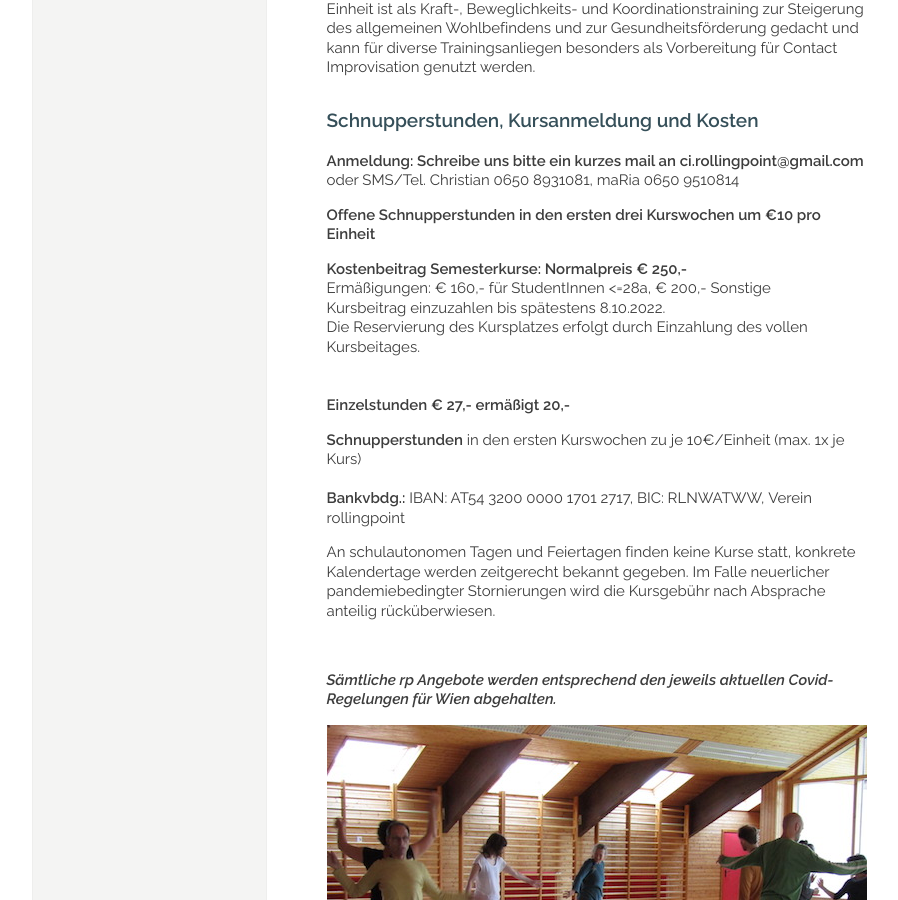
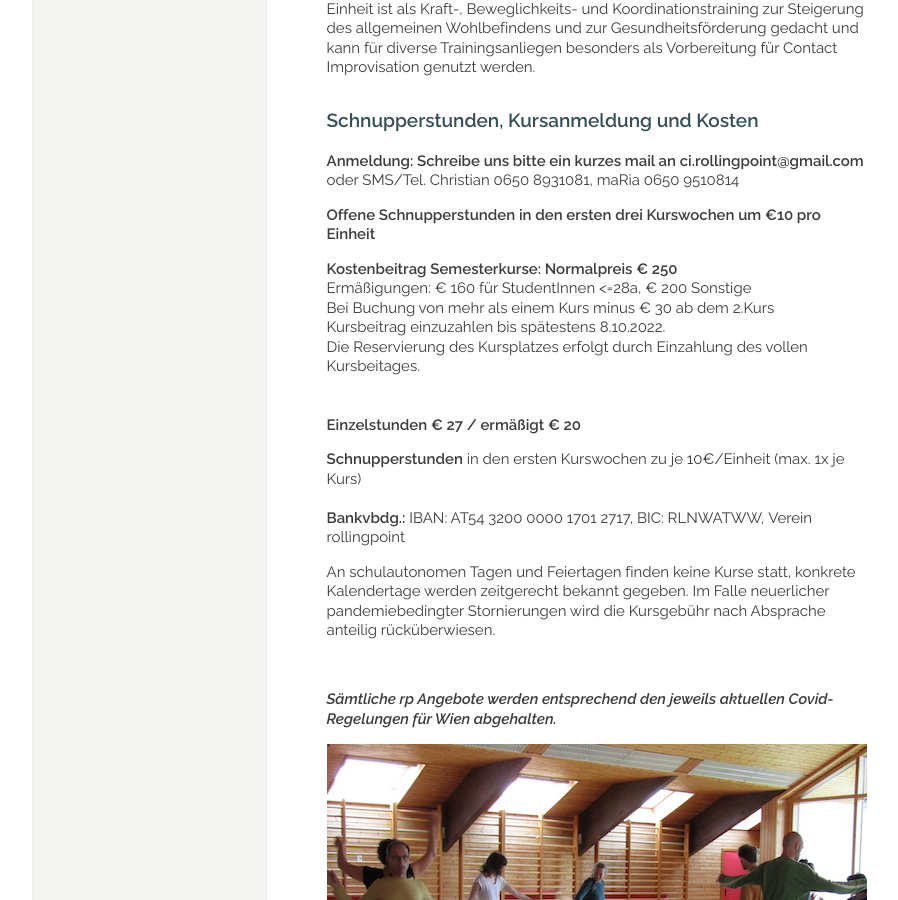
Before and after one commit to manulari/rollingpointat, a Jekyll site: the page built from _pages_de/kurse.md, in a window 1280 px wide and 900 px high, scrolled down 2607 px. Shown: the whole window, without its empty margins (152-1050 px from the left). Built offline with Jekyll 4.4.1, drawn with Linux system fonts in a browser that asks for light colours; comment, search, counter and statistics services are not loaded.

Commit message:
Update page (de) “kurse”

```diff
--- a/_pages_de/kurse.md
+++ b/_pages_de/kurse.md
@@ -90,13 +90,14 @@ oder SMS/Tel. Christian 0650 8931081, maRia 0650 9510814
 
 **Offene Schnupperstunden in den ersten drei Kurswochen um €10 pro Einheit**
 
-**Kostenbeitrag Semesterkurse: Normalpreis € 250,-**\
-Ermäßigungen: € 160,- für StudentInnen <=28a, € 200,- Sonstige\
+**Kostenbeitrag Semesterkurse: Normalpreis € 250**\
+Ermäßigungen: € 160 für StudentInnen <=28a, € 200 Sonstige\
+Bei Buchung von mehr als einem Kurs minus € 30 ab dem 2.Kurs\
 Kursbeitrag einzuzahlen bis spätestens 8.10.2022.\
 Die Reservierung des Kursplatzes erfolgt durch Einzahlung des vollen Kursbeitages.\
 \
 \
-**Einzelstunden € 27,- ermäßigt 20,-**
+**Einzelstunden € 27 / ermäßigt € 20**
 
 **Schnupperstunden** in den ersten Kurswochen zu je 10€/Einheit (max. 1x je Kurs)\
 \
```
